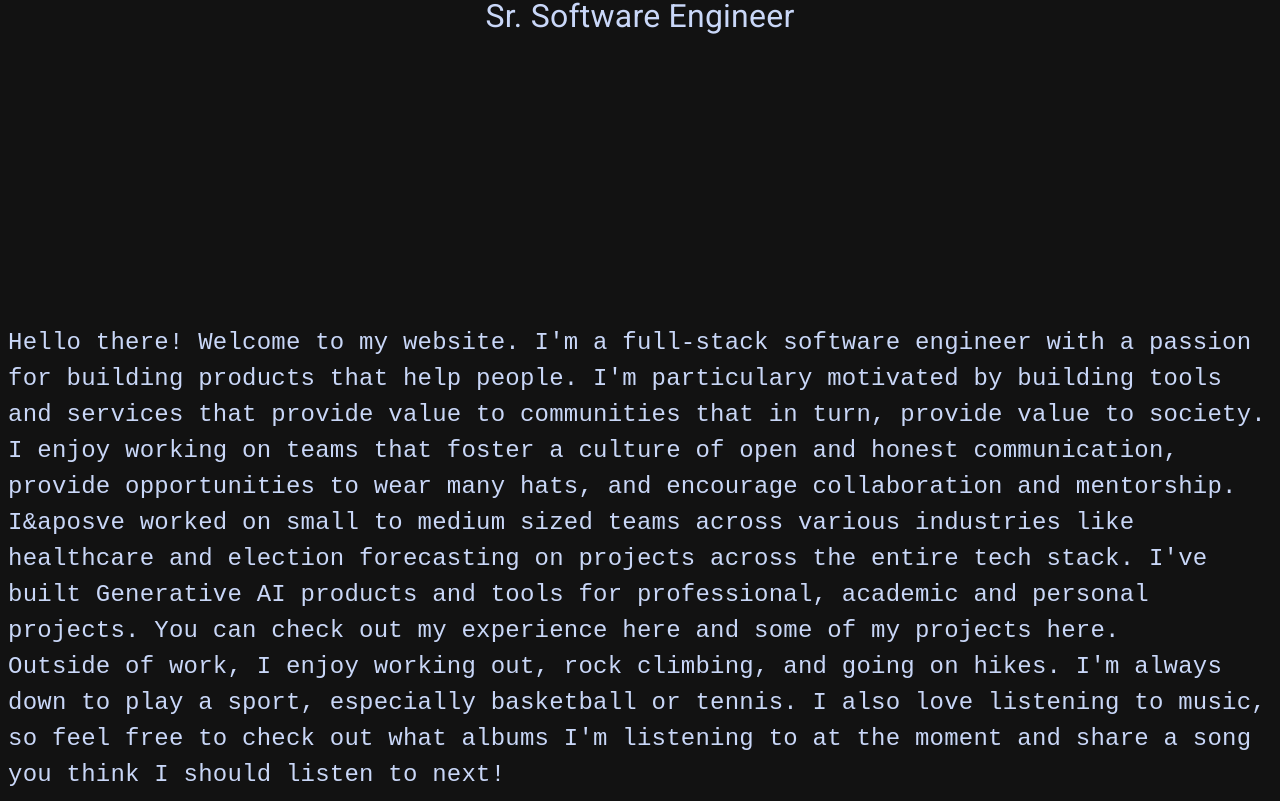
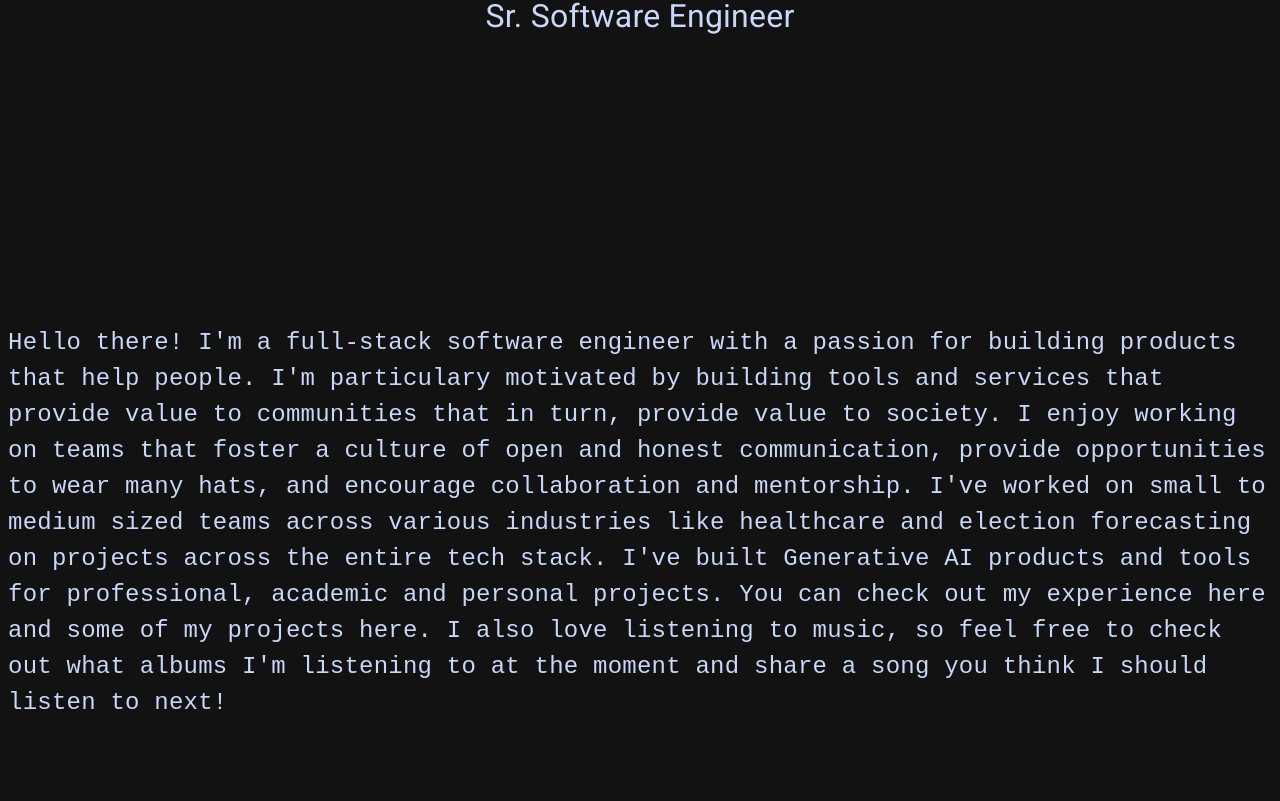
Before and after one commit to Xenox473/avd-folio, a Next.js app: page / in a window 1280 px wide. Shown: the part 475-1276 px from the top of the page. After the commit the page ends 1204 px from the top, so only its background shows below. Built offline with nearby package versions, Linux system fonts and the light colour scheme.

Commit message:
UPdated blurb

```diff
--- a/src/app/components/BlurbDisplay.tsx
+++ b/src/app/components/BlurbDisplay.tsx
@@ -9,10 +9,7 @@ const BlurbDisplay = () => {
   return (
     <>
       <Typography sx={styles} variant="body1" fontFamily="monospace" fontSize={24}>
-        Hello there! Welcome to my website. I'm a full-stack software engineer with a passion for building products that help people. I'm particulary motivated by building tools and services that provide value to communities that in turn, provide value to society. I enjoy working on teams that foster a culture of open and honest communication, provide opportunities to wear many hats, and encourage collaboration and mentorship. I&aposve worked on small to medium sized teams across various industries like healthcare and election forecasting on projects across the entire tech stack. I've built Generative AI products and tools for professional, academic and personal projects. You can check out my experience here and some of my projects here.
-      </Typography>
-      <Typography sx={styles} variant="body1" fontFamily="monospace" fontSize={24}>
-        Outside of work, I enjoy working out, rock climbing, and going on hikes. I'm always down to play a sport, especially basketball or tennis. I also love listening to music, so feel free to check out what albums I'm listening to at the moment and share a song you think I should listen to next!
+        Hello there! I'm a full-stack software engineer with a passion for building products that help people. I'm particulary motivated by building tools and services that provide value to communities that in turn, provide value to society. I enjoy working on teams that foster a culture of open and honest communication, provide opportunities to wear many hats, and encourage collaboration and mentorship. I've worked on small to medium sized teams across various industries like healthcare and election forecasting on projects across the entire tech stack. I've built Generative AI products and tools for professional, academic and personal projects. You can check out my experience here and some of my projects here. I also love listening to music, so feel free to check out what albums I'm listening to at the moment and share a song you think I should listen to next!
       </Typography>
     </>
   );
```
